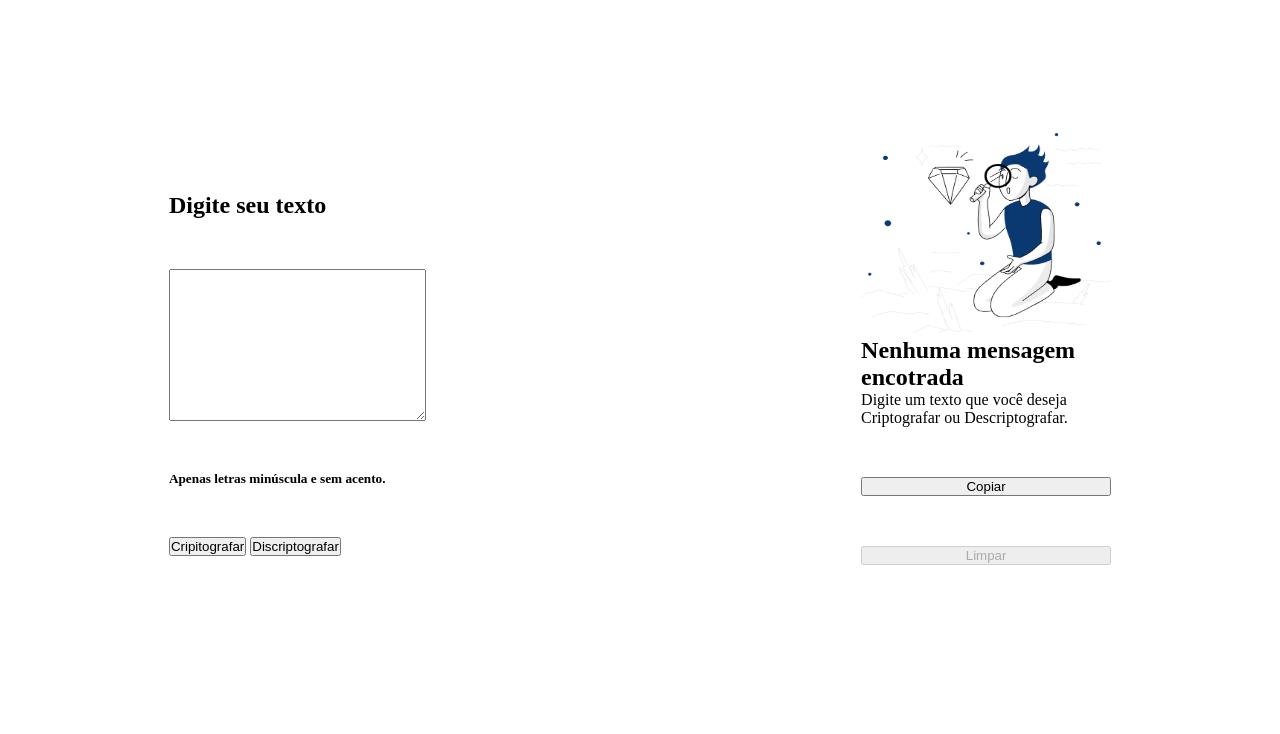
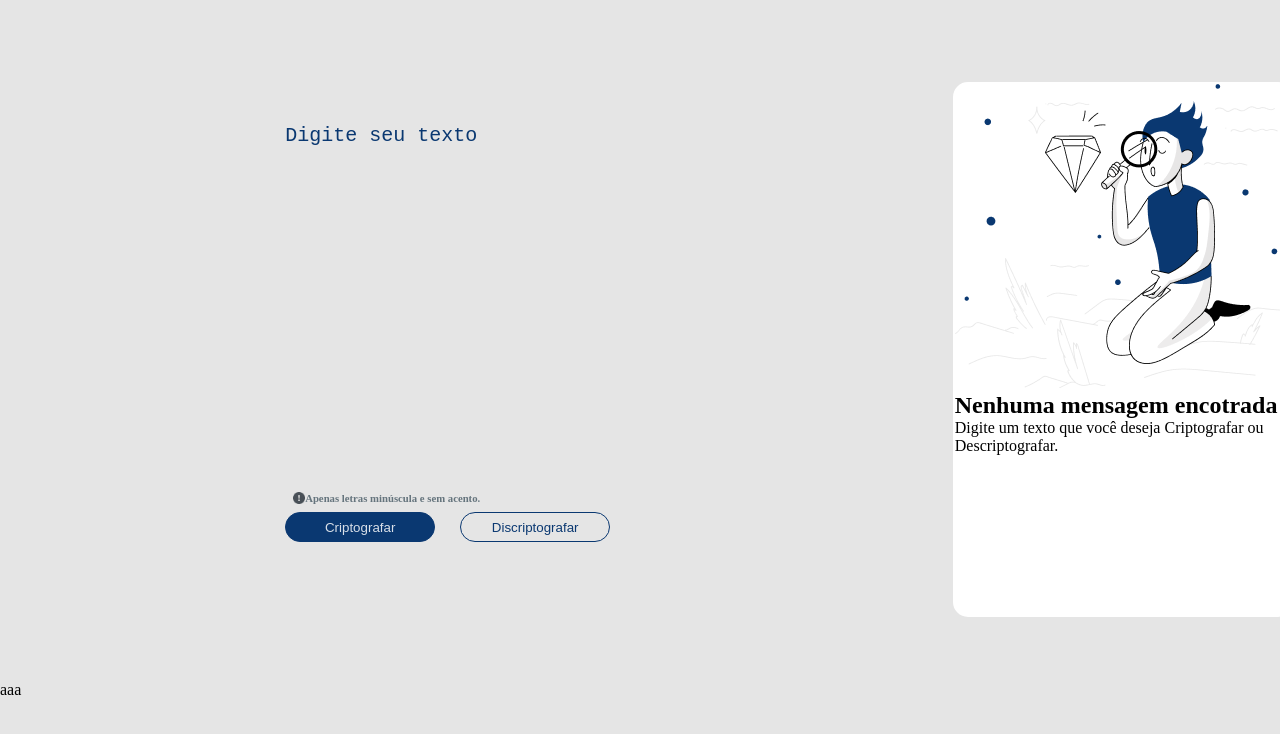
Before and after one commit to alessandrooCosta/Decodificador-de-Texto, a plain HTML site: page index.html in a window 1280 px wide. Drawn offline with Linux system fonts and the light colour scheme.

Commit message:
refatora tela principal

```diff
--- a/css/styles.css
+++ b/css/styles.css
@@ -1,42 +1,101 @@
-*{
-  padding: 0%;
-  margin: 0%;
+* {
+  padding: 0;
+  margin: 0;
 }
 
-body{
-background-color: white;
-padding: 5% 30%;
+body {
+  background-color: #E5E5E5;
+  box-sizing: border-box;
 }
 
-.main{
-    display: flex;
-    justify-content: center;
-    gap: 55%;
+main {
+  padding: 5% 17%;
+  display: flex;
+  gap: 200px;
 }
 
-.ladoEsquerdo{
-  padding: 10% 15%;
-  color: black;
+.ladoEsquerdo {
+  padding: 5% 8%;
   display: flex;
   flex-direction: column;
+}
+
+textarea::placeholder{
+  color: #0A3871;
+}
+
+textarea{
+  font-size: 20px;
+  background-color: #E5E5E5;
+  color: #0A3871;
+  box-shadow: 0 0 0 0;
+  border: 0 none;
+  outline: 0;
+  resize: none;
+  width: 400px;
+  height: 360px;
+}
+
+.atencao {
+  color: #65747D;
+  display: flex;
+  flex-direction: row;
+  padding: 2%;
+}
+
+.img1 {
+  width: 12px;
+  height: 12px;
+}
+
+.botao {
+  display: flex;
+  gap: 25px;
+}
+
+#botaoCript {
+  color: #D8DFE8;
+  background-color: #0A3871;
+  border: 0.52px solid #0A3871;
+  border-radius: 20px;
+  width: 150px;
+  height: 30px;
+}
+
+#botaoDescript {
+  color: #0A3871;
+  background-color: #E5E5E5;
+  border: 0.5px solid #0A3871;
+  border-radius: 20px;
+  width: 150px;
+  height: 30px;
+}
+
+#botaoCopiar{
+  color: #0A3871;
+  background-color: #E5E5E5;
+  border: 0.5px solid #0A3871;
+  border-radius: 20px;
+  width: 150px;
+  height: 30px;
+}
+
+#limpar{
+  color: #0A3871;
+  background-color: #E5E5E5;
+  border: 0.5px solid #0A3871;
+  border-radius: 20px;
+  width: 150px;
+  height: 30px;
+}
+
+.ladoDireito {
+  background-color: white;
+  display: flex;
   justify-content: center;
+  align-items: center;
+  flex-direction: column;
+  border: 2px solid white;
+  border-radius: 15px;
   gap: 50px;
 }
-
-.ladoDireito{
-  padding: 10% 15%;
-  color: black;
-  display: flex;
-  flex-direction: column;
-  justify-content: center;
-  gap: 50px;
-}
-
-.image{
-  width: 250px;
-  height: 200px;
-}
-
-.botaoCopiar{
-  visibility: hidden;
-}
--- a/index.html
+++ b/index.html
@@ -1,40 +1,45 @@
 <!DOCTYPE html>
 <html lang="pt-br">
+
 <head>
     <meta charset="UTF-8">
     <meta name="viewport" content="width=device-width, initial-scale=1.0">
-    <link rel="stylesheet" href="css/styles.css" type="text/css" media="screen"/>
+    <link rel="stylesheet" href="css/styles.css" type="text/css" media="screen" />
     <title>Decodificador de Texto</title>
 </head>
+
 <body>
     <header>
         <img src="" alt="">
     </header>
-    <main class="main">
+    <main>
         <section class="ladoEsquerdo">
-        <h1>Digite seu texto</h1>
-        <textarea name="textarea" id="textarea" cols="30" rows="10"></textarea>
-        <h5>Apenas letras minúscula e sem acento.</h5>
-        <p>
-            <button id="botaoCript" name="botaoCript" onclick="criptografar()">Cripitografar</button>
-            <button id="botaoDescript" name="botaoDescript" onclick="descriptografar()">Discriptografar</button>
-        </p>
+            <textarea name="textarea" id="textarea" placeholder="Digite seu texto"></textarea>
+            <div class="atencao">
+                <img class="img1" src="assets/Vector.png">
+                <h6> Apenas letras minúscula e sem acento.</h6>
+            </div>
+            <div class="botao">
+                <button id="botaoCript" name="botaoCript" onclick="criptografar()">Criptografar</button>
+                <button id="botaoDescript" name="botaoDescript" onclick="descriptografar()">Discriptografar</button>
+            </div>
         </section>
-        <div class="ladoDireito">
-            <div id="ladoDireito">
-                <img class="image" src="assets/High quality products 1 1.png" alt="">
+        <section class="ladoDireito">
+            <div id="campo">
+                <img class="img2" src="assets/High quality products 1 1.png" alt="">
                 <div id="conteudo">
                     <h2 class="paragrafo" id="paragrafo">Nenhuma mensagem encotrada</h2>
                     Digite um texto que você deseja Criptografar ou Descriptografar.
+                </div>
             </div>
-            </div>
-        <button id="botaoCopiar" name="botaoCopiar" onclick="copiar()" >Copiar</button>
-        <button id="limpar" name="limpar" onclick="limpar()" >Limpar</button>
-        <div>
+            <button id="botaoCopiar" name="botaoCopiar" onclick="copiar()">Copiar</button>
+            <button id="limpar" name="limpar" onclick="limpar()">Limpar</button>
+        </section>
     </main>
     <footer>
-
+        aaa
     </footer>
     <script src="js/app.js"></script>
 </body>
+
 </html>
--- a/js/app.js
+++ b/js/app.js
@@ -1,8 +1,8 @@
-
-document.getElementById('limpar').setAttribute('disabled',true);
+document.getElementById("botaoCopiar").style.visibility = "hidden";
+document.getElementById("limpar").style.visibility = "hidden";
 function temAcentoOuEspecial(texto) {
     var texto = document.getElementById("textarea").value;
-        var acentosEspeciais = "áàãâäéèêëíìîïóòõôöúùûüçñÁÀÃÂÄÉÈÊËÍÌÎÏÓÒÕÔÖÚÙÛÜÇÑ!@#$%^&*()_+\-=\[\]{};':\"\\|,.<>\/?";
+    var acentosEspeciais = "áàãâäéèêëíìîïóòõôöúùûüçñÁÀÃÂÄÉÈÊËÍÌÎÏÓÒÕÔÖÚÙÛÜÇÑ!@#$%^&*()_+\-=\[\]{};':\"\\|,.<>\/?1234567890";
     for (var i = 0; i < texto.length; i++) {
         if (acentosEspeciais.indexOf(texto[i]) !== -1) {
             return true;
@@ -13,51 +13,56 @@ function temAcentoOuEspecial(texto) {
 function criptografar() {
     var texto = document.getElementById("textarea").value;
     var v = temAcentoOuEspecial();
-if(v == true){
-    let test = document.querySelector('h5');
+    if (v == true) {
+        let test = document.querySelector('h6');
         test.style.color = "red";
     }
-else if(texto !== texto.toLowerCase()){
-    let test = document.querySelector('h5');
+    else if (texto !== texto.toLowerCase()) {
+        let test = document.querySelector('h6');
         test.style.color = "red";
-    }else{
-    let test = document.querySelector('h5');
-    test.style.color = "black";
+    } else if (texto == "") {
+        let test = document.querySelector('h6');
+        test.style.color = "red";
+    } else {
+        let test = document.querySelector('h6');
+        test.style.color = "#65747D";
         texto = texto.replaceAll("e", "enter");
         texto = texto.replaceAll("i", "imes");
         texto = texto.replaceAll("a", "ai");
         texto = texto.replaceAll("o", "ober");
         texto = texto.replaceAll("u", "ufat");
-    document.getElementById("ladoDireito").style.visibility = "none";
+        document.getElementById("campo").style.visibility = "none";
         document.getElementById("botaoCopiar").style.visibility = "visible";
+        document.getElementById("limpar").style.visibility = "visible";
         var campo = document.getElementById("conteudo");
         campo.innerHTML = texto;
-    document.getElementById('limpar').removeAttribute('disabled');
     }
 }
 function descriptografar(texto) {
     var texto = document.getElementById("textarea").value;
     var v = temAcentoOuEspecial();
-if(v == true){
-    let test = document.querySelector('h5');
+    if (v == true) {
+        let test = document.querySelector('h6');
         test.style.color = "red";
     }
-else if(texto !== texto.toLowerCase()){
-    let test = document.querySelector('h5');
+    else if (texto !== texto.toLowerCase()) {
+        let test = document.querySelector('h6');
         test.style.color = "red";
-    }else{
-    let test = document.querySelector('h5');
-    test.style.color = "black";
+    } else if (texto == "") {
+        let test = document.querySelector('h6');
+        test.style.color = "red";
+    } else {
+        let test = document.querySelector('h6');
+        test.style.color = "#65747D";
         texto = texto.replaceAll("enter", "e");
         texto = texto.replaceAll("imes", "i");
         texto = texto.replaceAll("ai", "a");
         texto = texto.replaceAll("ober", "o");
         texto = texto.replaceAll("ufat", "u");
-    document.getElementById("ladoDireito").style.visibility = "none";
         document.getElementById("botaoCopiar").style.visibility = "visible";
+        document.getElementById("limpar").style.visibility = "visible";
         var campo = document.getElementById("conteudo");
         campo.innerHTML = texto;
-    document.getElementById('limpar').removeAttribute('disabled');
     }
 }
 function copiar() {
@@ -68,6 +73,8 @@ document.querySelector("#botaoCopiar").addEventListener("click", copiar);
 function limpar() {
     campoTextarea = document.querySelector('textarea');
     campoTextarea.value = "";
+    document.getElementById("botaoCopiar").style.visibility = "hidden";
+    document.getElementById("limpar").style.visibility = "hidden";
     let campoConteudo = document.querySelector("#conteudo");
     campoConteudo.innerHTML = "Digite um texto que você deseja Criptografar ou Descriptografar.";
 }
```
Also changed, not shown: assets/Vector.png (added). Lines whose indentation alone changed are shown as unchanged.
